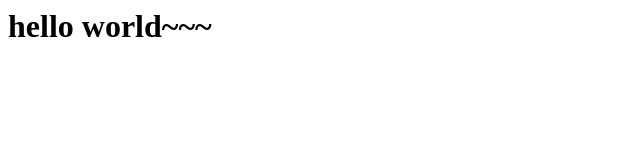
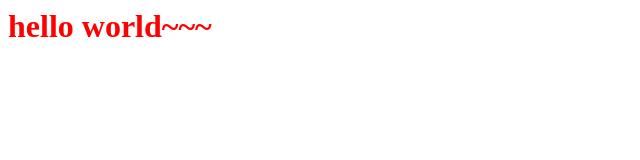
Before and after one commit to guo-jing/Blog, a plain HTML site: page index.html in a window 1280 px wide. Shown: the whole page, without its empty margins (0-640 px from the left). Drawn offline with Linux system fonts and the light colour scheme.

Commit message:
Update index.html
add css document link

```diff
--- a/index.html
+++ b/index.html
@@ -1 +1,4 @@
+<head>
+  <link rel="stylesheet" href="./index.css">
+</head>
 <h1>hello world~~~</h1>
```
